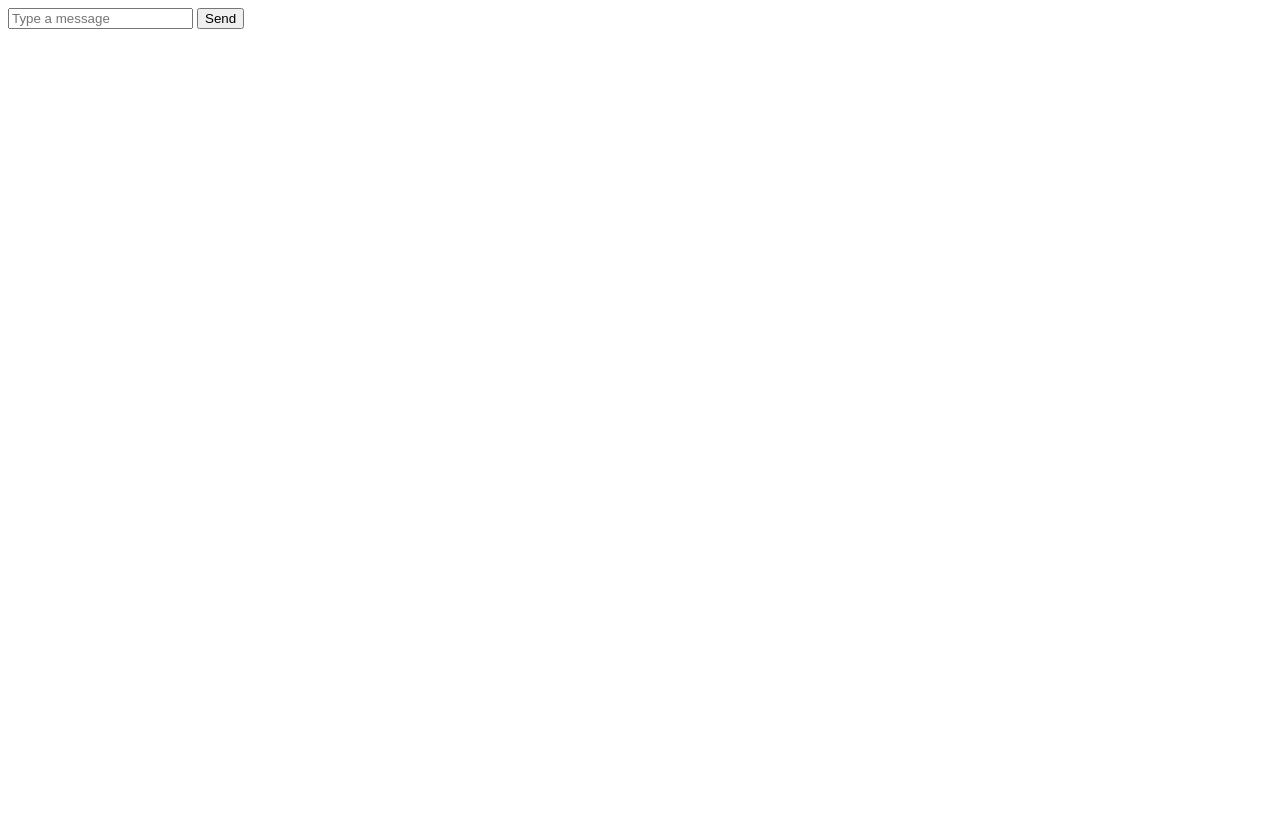
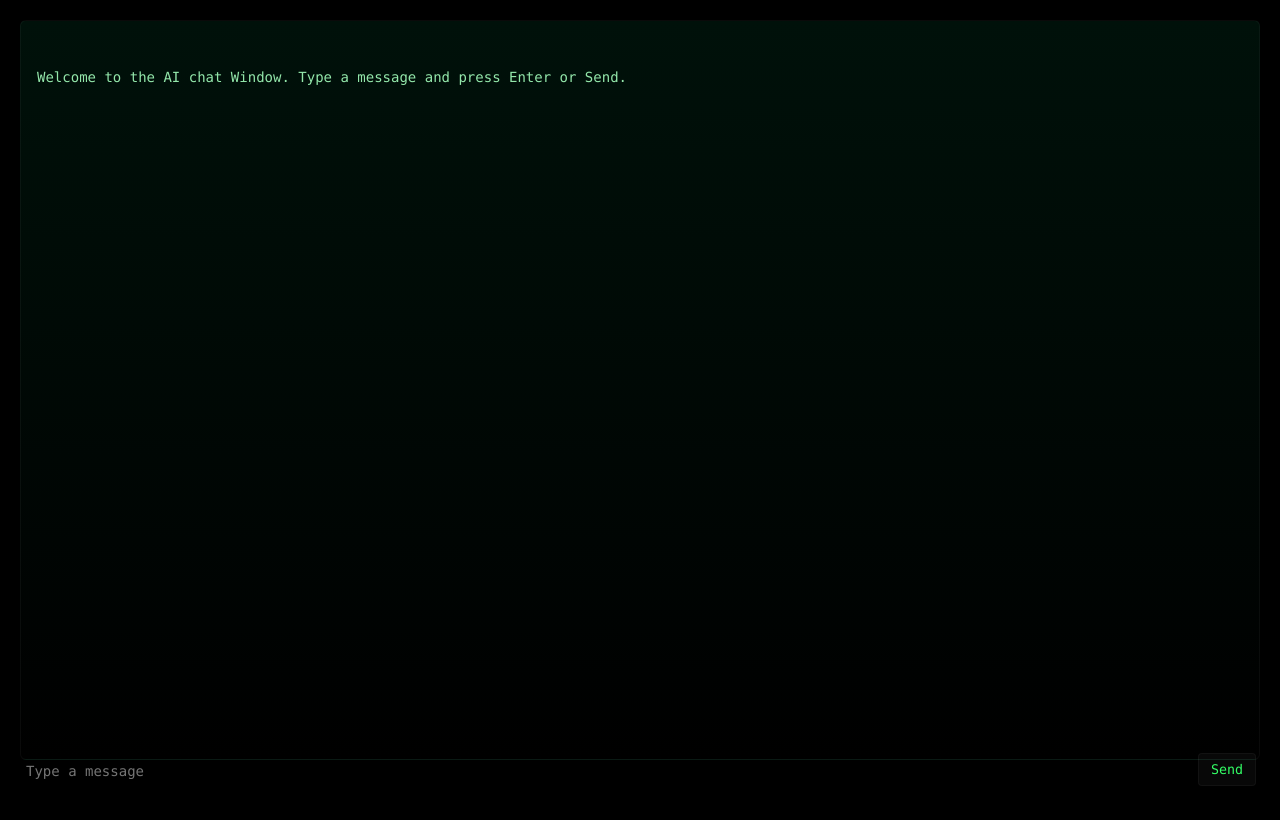
Before and after one commit to lowwhit/CS5170_AI_Workshop, a website: page index.html in a window 1280 px wide. Drawn offline with Linux system fonts and the light colour scheme.

Commit message:
added terminal interface

```diff
--- a/index.html
+++ b/index.html
@@ -3,7 +3,126 @@
 <body>
     <input id="userInput" type="text" placeholder="Type a message">
     <button onclick="sendMessage()">Send</button>
+    <style>
+        html, body {
+            height: 100%;
+            margin: 0;
+            background: #000;
+            color: #33ff66;
+            font-family: "SFMono-Regular", Consolas, "Courier New", monospace;
+            -webkit-font-smoothing: antialiased;
+        }
+
+        /* Terminal window */
+        #terminal {
+            box-sizing: border-box;
+            height: calc(100vh - 60px);
+            margin: 20px;
+            padding: 16px 16px 70px 16px; /* leave room at bottom for the prompt */
+            background: linear-gradient(180deg, #00110a 0%, #000 100%);
+            border-radius: 6px;
+            border: 1px solid rgba(255,255,255,0.04);
+            overflow-y: auto;
+            white-space: pre-wrap;
+            font-size: 14px;
+        }
+
+        #terminal .line.user::before {
+            content: "$ ";
+            color: #9cff8a;
+        }
+
+        #terminal .line.output {
+            color: #c7f9d0;
+            margin-bottom: 8px;
+        }
+
+        #terminal .welcome {
+            color: rgba(163, 255, 188, 0.9);
+            margin-bottom: 12px;
+        }
+
+        /* Prompt (input + button) styled like a terminal prompt, pinned to bottom */
+        #userInput {
+            position: fixed;
+            left: 24px;
+            right: 120px;
+            bottom: 20px;
+            background: transparent;
+            border: none;
+            outline: none;
+            color: #33ff66;
+            font-family: inherit;
+            font-size: 14px;
+            caret-color: #9cff8a;
+        }
+
+        button[onclick] {
+            position: fixed;
+            right: 24px;
+            bottom: 14px;
+            background: rgba(255,255,255,0.03);
+            border: 1px solid rgba(255,255,255,0.04);
+            color: #33ff66;
+            padding: 8px 12px;
+            border-radius: 4px;
+            cursor: pointer;
+            font-family: inherit;
+        }
+
+        button[onclick]:hover { background: rgba(255,255,255,0.04); }
+
+        /* Hide the raw response paragraph (script uses it) */
+        #response { display: none; }
+    </style>
+
+    <div id="terminal" role="log" aria-live="polite">
+        <div class="welcome">Welcome to the AI chat Window. Type a message and press Enter or Send.</div>
+    </div>
+
     <p id="response"></p>
+
+    <script>
+        (function () {
+            const terminal = document.getElementById('terminal');
+            const resp = document.getElementById('response');
+            const input = document.getElementById('userInput');
+            const sendBtn = document.querySelector('button[onclick]');
+
+            function appendLine(text, cls) {
+                const line = document.createElement('div');
+                line.className = 'line ' + (cls || '');
+                line.textContent = text;
+                terminal.appendChild(line);
+                terminal.scrollTop = terminal.scrollHeight;
+            }
+
+            // Allow Enter to send
+            input.addEventListener('keydown', function (e) {
+                if (e.key === 'Enter') {
+                    e.preventDefault();
+                    // trigger send; clicking calls the existing inline onclick sendMessage
+                    sendBtn.click();
+                }
+            });
+
+            // Watch the hidden response node for updates (sendMessage writes here)
+            const mo = new MutationObserver(function () {
+                const text = resp.textContent;
+                if (!text) return;
+                const userText = input.value || '';
+                // show the user command and the response in the terminal
+                if (userText) appendLine(userText, 'user');
+                appendLine(text, 'output');
+                // clear the input for the next command
+                input.value = '';
+                // clear the hidden response so we don't double-handle the same content
+                resp.textContent = '';
+            });
+
+            mo.observe(resp, { characterData: true, childList: true, subtree: true });
+        })();
+    </script>
 
     <script>
         async function sendMessage() {
```
Also changed, not shown: package.json (+13 -3 lines), 1 other file.
